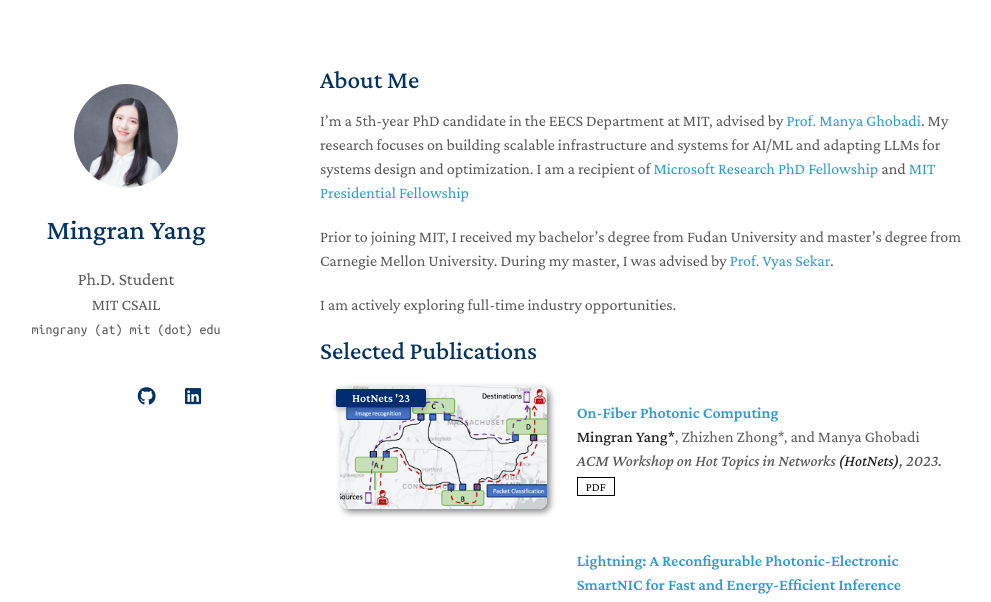
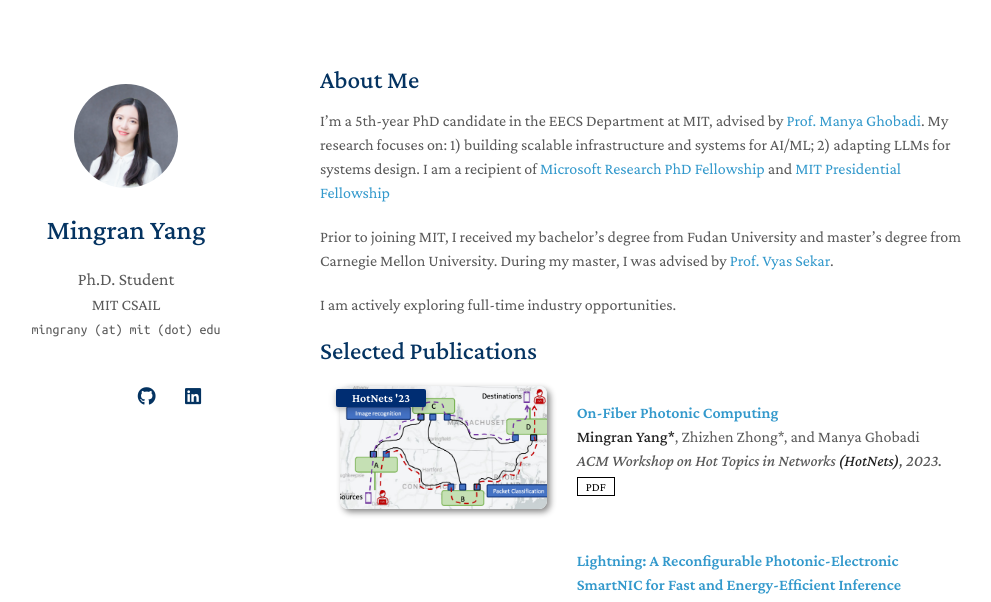
Before and after one commit to mingrany/mingrany.github.io, a Jekyll site: the page built from index.md, in a window 1280 px wide and 900 px high, cut to the strip 0-602 px from the top of the window. Shown: the whole strip, without its empty margins (150-1141 px from the left). Built offline with Jekyll 4.4.1, drawn with Linux system fonts in a browser that asks for light colours; nearby versions of some CDN libraries; a style sheet for code colours, icons or effects is not loaded; our own code applies the rules of GitHub Pages for plain Markdown files.

Commit message:
update index.md

```diff
--- a/index.md
+++ b/index.md
@@ -4,7 +4,7 @@ layout: homepage
 
 ## About Me
 
-I'm a 5th-year PhD candidate in the EECS Department at MIT, advised by [Prof. Manya Ghobadi](https://people.csail.mit.edu/ghobadi/). My research focuses on building scalable infrastructure and systems for AI/ML and adapting LLMs for systems design and optimization. I am a recipient of [Microsoft Research PhD Fellowship](https://www.microsoft.com/en-us/research/academic-program/phd-fellowship/2022-recipients/) and [MIT Presidential Fellowship](https://web.mit.edu/provost/presfellow/) <br>
+I'm a 5th-year PhD candidate in the EECS Department at MIT, advised by [Prof. Manya Ghobadi](https://people.csail.mit.edu/ghobadi/). My research focuses on: 1) building scalable infrastructure and systems for AI/ML; 2) adapting LLMs for systems design. I am a recipient of [Microsoft Research PhD Fellowship](https://www.microsoft.com/en-us/research/academic-program/phd-fellowship/2022-recipients/) and [MIT Presidential Fellowship](https://web.mit.edu/provost/presfellow/) <br>
 
 Prior to joining MIT, I received my bachelor's degree from Fudan University and master's degree from Carnegie Mellon University. During my master, I was advised by [Prof. Vyas Sekar](https://users.ece.cmu.edu/~vsekar/). <br>
 
```
